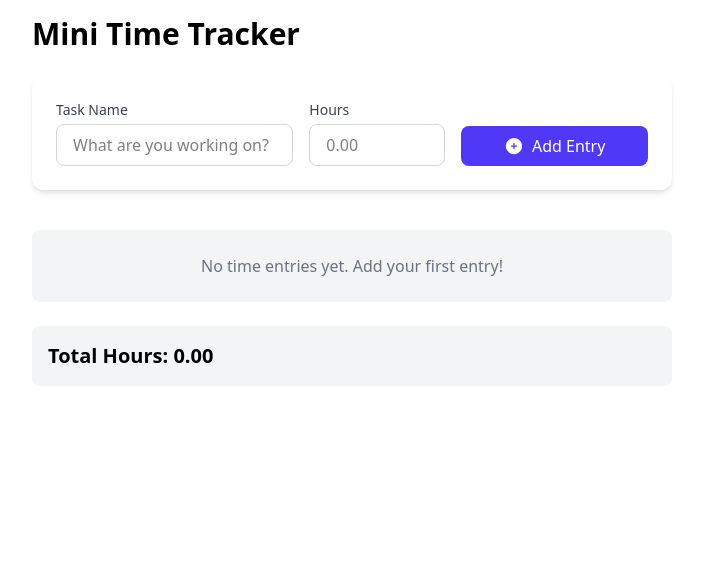
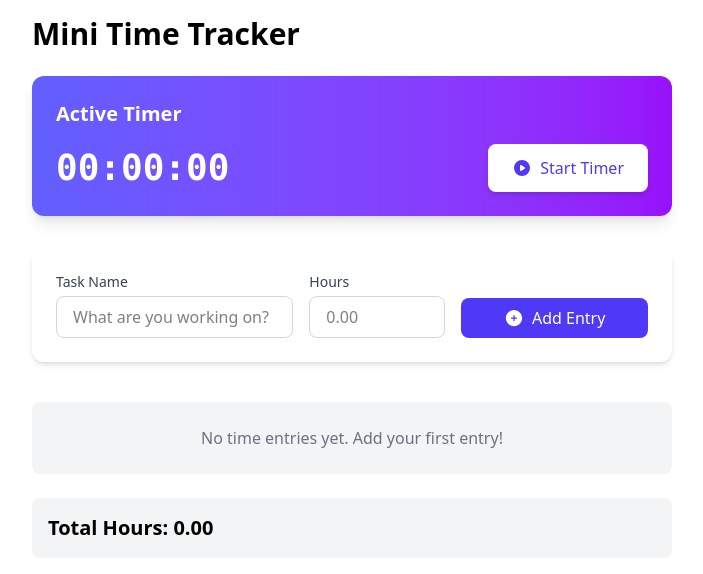
Before and after one commit to HappyDevs1/mini-time-tracker, a React (Vite) app: page / in a window 1280 px wide. Shown: the top 574 px of the page, without its empty margins (288-991 px from the left). Built offline with nearby package versions, Linux system fonts and the light colour scheme.

Commit message:
implementing live timer

```diff
--- a/src/App.tsx
+++ b/src/App.tsx
@@ -2,6 +2,7 @@ import React, { useState, useEffect } from 'react';
 import TimeEntryForm from './components/TaskEntryForm';
 import TimeEntryList from './components/TimeEntryList';
 import type { TimeEntry } from './types';
+import Timer from './components/Timer';
 
 const App: React.FC = () => {
   // State to manage time entries, initialized from localStorage
@@ -20,14 +21,21 @@ const App: React.FC = () => {
   const totalHours = entries.reduce((sum, entry) => sum + entry.hours, 0);
 
   // Functions to add, delete, and update time entries
-  const addEntry = (taskName: string, hours: number) => {
-    // Add a new entry with a unique id
+  const addEntry = (entry: TimeEntry | string, hours?: number) => {
+  if (typeof entry === 'string') {
+    // Called from form (taskName: string, hours: number)
     setEntries([...entries, {
       id: Date.now().toString(),
-      taskName,
-      hours
+      taskName: entry,
+      hours: hours!,
+      startTime: null,
+      isRunning: false
     }]);
-  };
+  } else {
+    // Called from timer (full TimeEntry object)
+    setEntries([...entries, entry]);
+  }
+};
 
   const deleteEntry = (id: string) => {
     // Filter out the entry with the given id
@@ -44,6 +52,12 @@ const App: React.FC = () => {
   return (
     <div className="container mx-auto p-4 max-w-2xl">
       <h1 className="text-3xl font-bold mb-6">Mini Time Tracker</h1>
+
+      <Timer
+      entries={entries}
+      updateEntry={updateEntry}
+      addEntry={addEntry}
+    />
 
       <TimeEntryForm onSubmit={addEntry} />
 
--- /dev/null
+++ b/src/components/Timer.tsx
@@ -0,0 +1,126 @@
+import React, { useState, useEffect, useRef } from 'react';
+import { format } from 'date-fns';
+import type { TimeEntry } from '../types';
+
+interface TimerProps {
+  entries: TimeEntry[];
+  updateEntry: (id: string, updates: Partial<TimeEntry>) => void;
+  addEntry: (entry: TimeEntry) => void;
+}
+
+const Timer: React.FC<TimerProps> = ({ entries, updateEntry, addEntry }) => {
+  // State to manage elapsed time and interval reference
+  const [elapsed, setElapsed] = useState(0);
+  const intervalRef = useRef<ReturnType<typeof setInterval> | null>(null);
+
+  // Find active timer
+  const activeEntry = entries.find(entry => entry.isRunning);
+
+  // Timer effect
+  useEffect(() => {
+    if (activeEntry) {
+      const startTime = activeEntry.startTime ? new Date(activeEntry.startTime).getTime() : Date.now();
+
+      // Update immediately first
+      setElapsed((Date.now() - startTime) / 1000);
+
+      // Then set interval
+      intervalRef.current = setInterval(() => {
+        setElapsed((Date.now() - startTime) / 1000);
+      }, 1000);
+    } else {
+      // If no active entry, clear interval and reset elapsed time
+      if (intervalRef.current) {
+        clearInterval(intervalRef.current);
+        intervalRef.current = null;
+      }
+      setElapsed(0);
+    }
+
+    return () => {
+      // Cleanup interval on unmount or when activeEntry changes
+      if (intervalRef.current) {
+        clearInterval(intervalRef.current);
+      }
+    };
+  }, [activeEntry]);
+
+  // Format seconds into HH:MM:SS
+  const formatTime = (seconds: number) => {
+    const hrs = Math.floor(seconds / 3600);
+    const mins = Math.floor((seconds % 3600) / 60);
+    const secs = Math.floor(seconds % 60);
+    return `${hrs.toString().padStart(2, '0')}:${mins.toString().padStart(2, '0')}:${secs.toString().padStart(2, '0')}`;
+  };
+
+  // Start and stop timer functions
+  const startTimer = () => {
+    const newId = Date.now().toString();
+    const now = new Date(); // Current time for startTime
+
+    // Create a new entry
+    addEntry({
+      id: newId,
+      taskName: `Task ${entries.length + 1}`,
+      hours: 0,
+      startTime: now,
+      isRunning: true
+    });
+  };
+
+  const stopTimer = () => {
+    if (activeEntry) {
+      updateEntry(activeEntry.id, {
+        hours: elapsed / 3600,
+        isRunning: false
+      });
+    }
+  };
+
+  return (
+    <div className="mb-8 p-6 bg-gradient-to-r from-indigo-500 to-purple-600 rounded-xl shadow-lg text-white">
+      <h2 className="text-xl font-semibold mb-4">Active Timer</h2>
+
+      <div className="flex flex-col sm:flex-row items-center justify-between">
+        <div className="text-4xl font-mono font-bold mb-4 sm:mb-0">
+          {formatTime(elapsed)}
+        </div>
+
+        <div>
+          {!activeEntry ? (
+            <button
+              onClick={startTimer}
+              className="flex items-center bg-white text-indigo-600 font-medium py-3 px-6 rounded-lg shadow-md hover:bg-gray-100 transition duration-200"
+            >
+              <svg xmlns="http://www.w3.org/2000/svg" className="h-5 w-5 mr-2" viewBox="0 0 20 20" fill="currentColor">
+                <path fillRule="evenodd" d="M10 18a8 8 0 100-16 8 8 0 000 16zM9.555 7.168A1 1 0 008 8v4a1 1 0 001.555.832l3-2a1 1 0 000-1.664l-3-2z" clipRule="evenodd" />
+              </svg>
+              Start Timer
+            </button>
+          ) : (
+            <button
+              onClick={stopTimer}
+              className="flex items-center bg-red-500 text-white font-medium py-3 px-6 rounded-lg shadow-md hover:bg-red-600 transition duration-200"
+            >
+              <svg xmlns="http://www.w3.org/2000/svg" className="h-5 w-5 mr-2" viewBox="0 0 20 20" fill="currentColor">
+                <path fillRule="evenodd" d="M10 18a8 8 0 100-16 8 8 0 000 16zM8 7a1 1 0 00-1 1v4a1 1 0 001 1h4a1 1 0 001-1V8a1 1 0 00-1-1H8z" clipRule="evenodd" />
+              </svg>
+              Stop Timer
+            </button>
+          )}
+        </div>
+      </div>
+
+      {activeEntry && (
+        <div className="mt-4 text-sm bg-white/20 rounded-lg p-2">
+          Tracking: <span className="font-medium">{activeEntry.taskName}</span>
+          {activeEntry.startTime && (
+            <> (started at {format(new Date(activeEntry.startTime), 'HH:mm:ss')})</>
+          )}
+        </div>
+      )}
+    </div>
+  );
+};
+
+export default Timer;
```
